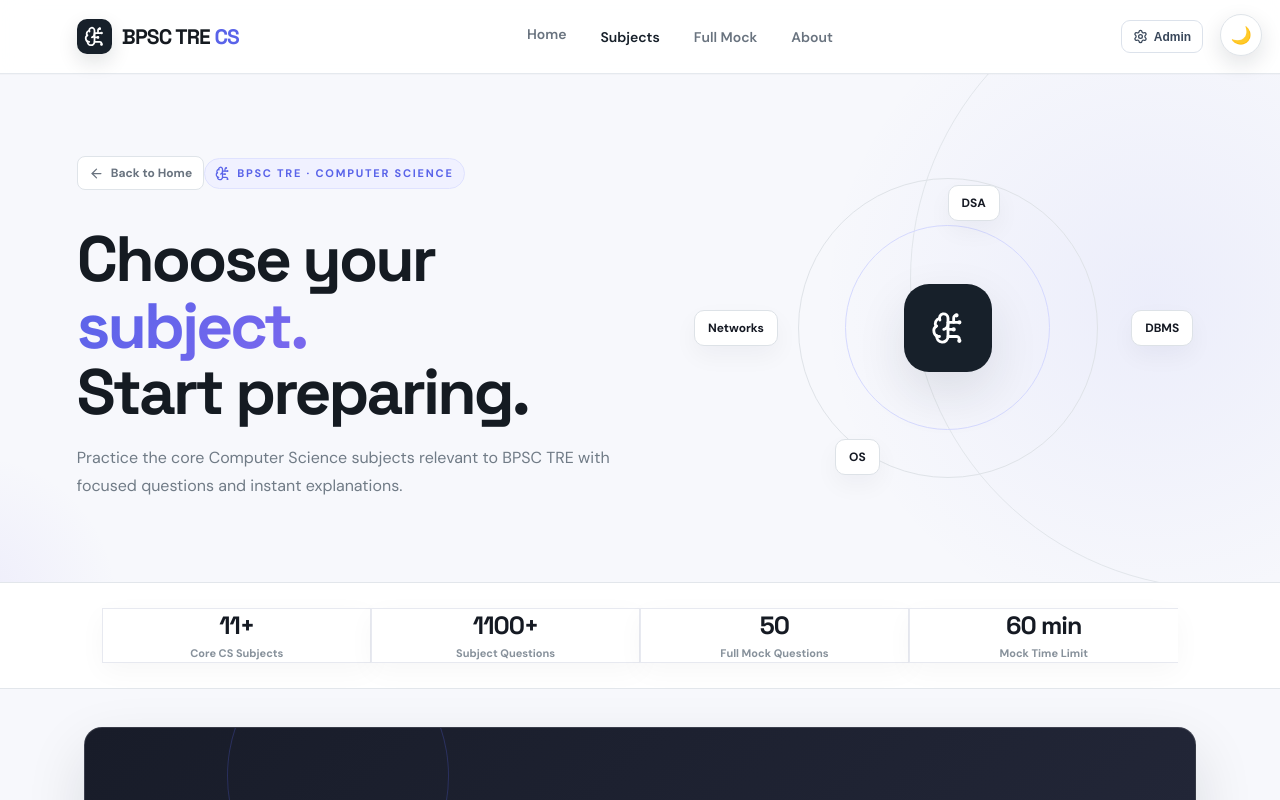
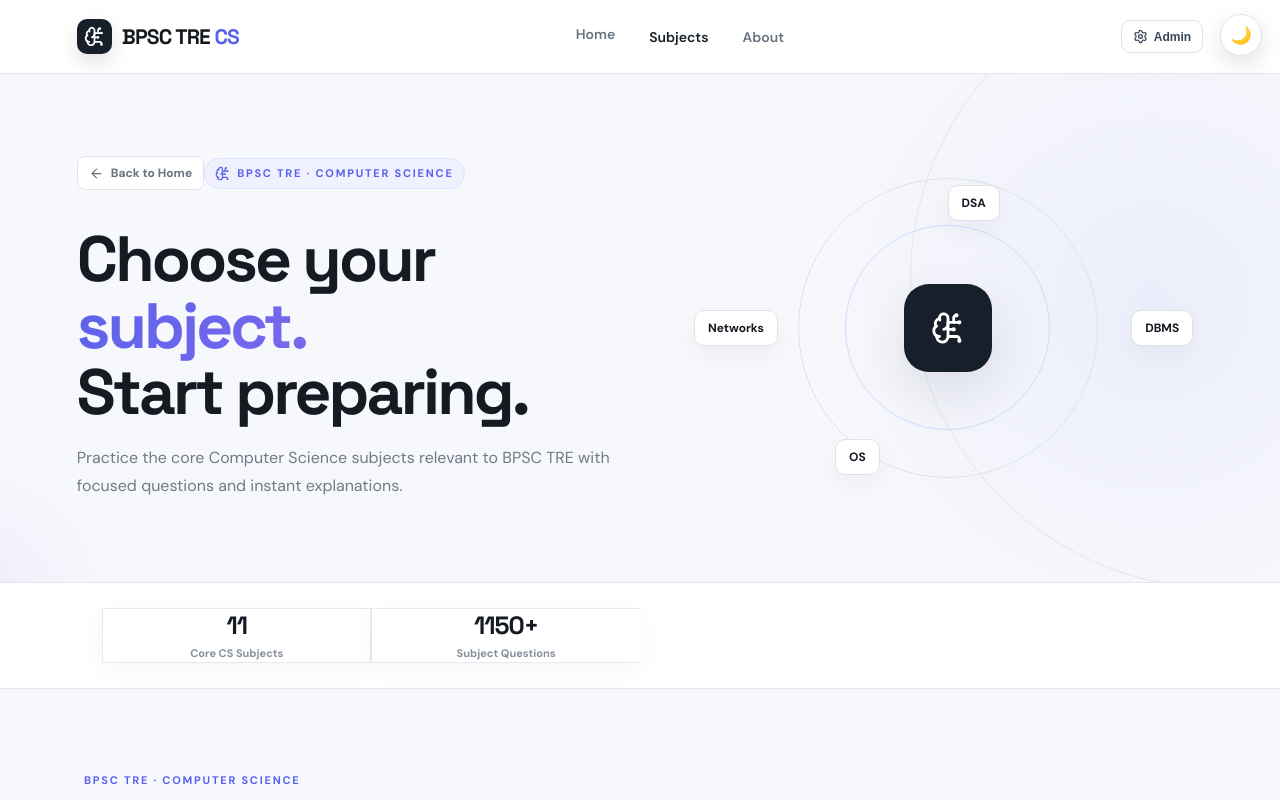
Before and after one commit to vickypatel88048/cs-quiz, a React (Vite) app: page / in a window 1280 px wide. Both pictures are taken after a click on the button "Start practicing". Shown: the top 800 px of the page. Built offline with nearby package versions, Linux system fonts and the light colour scheme.

Commit message:
Remove full mock test from subject page

```diff
--- a/src/Categories.jsx
+++ b/src/Categories.jsx
@@ -1,19 +1,17 @@
 import React from 'react'
-import { ArrowLeft, ArrowRight, BrainCircuit, Search, Menu, X, Monitor, GitBranch, Database, Cpu, Network, Code2, Binary, Braces, Blocks, ShieldCheck, GraduationCap, Clock3, CheckCircle2, Settings, LogOut } from 'lucide-react'
+import { ArrowLeft, ArrowRight, BrainCircuit, Search, Menu, X, Monitor, GitBranch, Database, Cpu, Network, Code2, Binary, Braces, Blocks, ShieldCheck, Settings, LogOut } from 'lucide-react'
 import { categories } from './data/categories'
 import Admin from './Admin'
 import AdminLogin from './AdminLogin'
 
-const iconMap = { Monitor, GitBranch, Database, Cpu, Network, Code2, Binary, Braces, Blocks, BrainCircuit, ShieldCheck, GraduationCap }
+const iconMap = { Monitor, GitBranch, Database, Cpu, Network, Code2, Binary, Braces, Blocks, BrainCircuit, ShieldCheck }
 
 export default function Categories({ onStart, onHome }) {
   const [search, setSearch] = React.useState('')
   const [menuOpen, setMenuOpen] = React.useState(false)
   const [adminView, setAdminView] = React.useState(null)
-  const subjectCategories = categories.filter(c => c.id !== 'exam-practice')
-  const mock = categories.find(c => c.id === 'exam-practice')
-  const filtered = subjectCategories.filter(c => `${c.name} ${c.description}`.toLowerCase().includes(search.toLowerCase()))
-  const totalQuestions = subjectCategories.reduce((sum, c) => sum + c.count, 0)
+  const filtered = categories.filter(c => `${c.name} ${c.description}`.toLowerCase().includes(search.toLowerCase()))
+  const totalQuestions = categories.reduce((sum, c) => sum + c.count, 0)
 
   if (adminView === 'login') return <AdminLogin onLogin={() => setAdminView('dashboard')} onBack={() => setAdminView(null)} />
   if (adminView === 'dashboard') return <Admin onHome={() => setAdminView(null)} />
@@ -24,14 +22,13 @@ export default function Categories({ onStart, onHome }) {
   return <div className="site-shell" id="top">
     <header className="navbar">
       <button className="brand brand-button" onClick={onHome}><span className="brand-mark"><BrainCircuit size={21} /></span><span>BPSC TRE <span className="brand-accent">CS</span></span></button>
-      <nav className={menuOpen ? 'nav-links is-open' : 'nav-links'}><button className="nav-home-btn" onClick={onHome}>Home</button><a className="active" href="#categories" onClick={() => setMenuOpen(false)}>Subjects</a><a href="#mock" onClick={() => setMenuOpen(false)}>Full Mock</a><a href="#about" onClick={() => setMenuOpen(false)}>About</a><button className="admin-nav-btn" onClick={openAdmin}><Settings size={14}/> Admin</button></nav>
+      <nav className={menuOpen ? 'nav-links is-open' : 'nav-links'}><button className="nav-home-btn" onClick={onHome}>Home</button><a className="active" href="#categories" onClick={() => setMenuOpen(false)}>Subjects</a><a href="#about" onClick={() => setMenuOpen(false)}>About</a><button className="admin-nav-btn" onClick={openAdmin}><Settings size={14}/> Admin</button></nav>
       <div className="nav-actions"><button className="admin-top-btn" onClick={openAdmin}><Settings size={15}/> Admin</button><button className="mobile-menu" onClick={() => setMenuOpen(v => !v)} aria-label="Open menu">{menuOpen ? <X size={20} /> : <Menu size={20} />}</button></div>
     </header>
     <main>
       <section className="category-hero"><div className="category-hero-copy"><button className="back-home" onClick={onHome}><ArrowLeft size={15} /> Back to Home</button><div className="eyebrow"><BrainCircuit size={15} /> BPSC TRE · Computer Science</div><h1>Choose your <span>subject.</span><br />Start preparing.</h1><p>Practice the core Computer Science subjects relevant to BPSC TRE with focused questions and instant explanations.</p></div><div className="subject-orbit"><div className="orbit orbit-one"></div><div className="orbit orbit-two"></div><div className="orbit-center"><BrainCircuit size={34} /></div><span className="orbit-chip chip-one">DSA</span><span className="orbit-chip chip-two">DBMS</span><span className="orbit-chip chip-three">OS</span><span className="orbit-chip chip-four">Networks</span></div></section>
-      <section className="stats-row"><div><strong>11+</strong><span>Core CS Subjects</span></div><div><strong>{totalQuestions}+</strong><span>Subject Questions</span></div><div><strong>50</strong><span>Full Mock Questions</span></div><div><strong>60 min</strong><span>Mock Time Limit</span></div></section>
-      {mock && <section className="full-mock-card" id="mock"><div className="mock-card-glow"></div><div className="mock-card-copy"><div className="kicker mock-kicker"><GraduationCap size={15} /> BPSC TRE · Exam Simulation</div><h2>BPSC TRE CS <span>Full Mock Test</span></h2><p>Attempt 50 mixed Computer Science questions in a real exam-style environment. Test your speed, accuracy and preparation in one complete mock.</p><div className="mock-features"><span><CheckCircle2 size={16} /> 50 Questions</span><span><Clock3 size={16} /> 60 Minutes</span><span><span className="negative-mark">−0.25</span> Negative Marking</span></div></div><button className="primary-btn mock-start-btn" onClick={() => onStart('exam-practice')}>Start Full Mock <ArrowRight size={18} /></button></section>}
+      <section className="stats-row"><div><strong>11</strong><span>Core CS Subjects</span></div><div><strong>{totalQuestions}+</strong><span>Subject Questions</span></div></section>
       <section className="category-section" id="categories"><div className="section-heading"><div><p className="kicker">BPSC TRE · Computer Science</p><h2>Practice by subject</h2></div><p className="result-count">{filtered.length} subjects</p></div><div className="category-tools"><label className="category-search"><Search size={17} /><input value={search} onChange={e => setSearch(e.target.value)} placeholder="Search CS subjects..." /></label></div>{filtered.length ? <div className="full-category-grid">{filtered.map((item, index) => { const Icon = iconMap[item.icon] || BrainCircuit; return <article className="full-category-card" key={item.id}><div className="card-top"><div className="category-icon"><Icon size={21} /></div></div><span className="card-number">{String(index + 1).padStart(2, '0')}</span><h3>{item.name}</h3><p>{item.description}</p><div className="card-bottom"><span>{item.count}+ questions</span><button onClick={() => onStart(item.id)} aria-label={`Start ${item.name} practice`}>Start practice <ArrowRight size={15} /></button></div></article> })}</div> : <div className="empty-state"><Search size={28} /><h3>No subjects found</h3><p>Try another subject.</p></div>}</section>
-    </main><footer className="footer" id="about"><span>© 2026 BPSC TRE CS · Computer Science practice platform</span><div><a href="#categories">Subjects</a><a href="#mock">Full Mock</a><button className="footer-admin-btn" onClick={openAdmin}>Admin</button>{sessionStorage.getItem('bpsc_tre_admin_auth') === 'true' && <button className="footer-admin-btn" onClick={logout}><LogOut size={14}/> Logout</button>}</div></footer>
+    </main><footer className="footer" id="about"><span>© 2026 BPSC TRE CS · Computer Science practice platform</span><div><a href="#categories">Subjects</a><button className="footer-admin-btn" onClick={openAdmin}>Admin</button>{sessionStorage.getItem('bpsc_tre_admin_auth') === 'true' && <button className="footer-admin-btn" onClick={logout}><LogOut size={14}/> Logout</button>}</div></footer>
   </div>
 }
```
